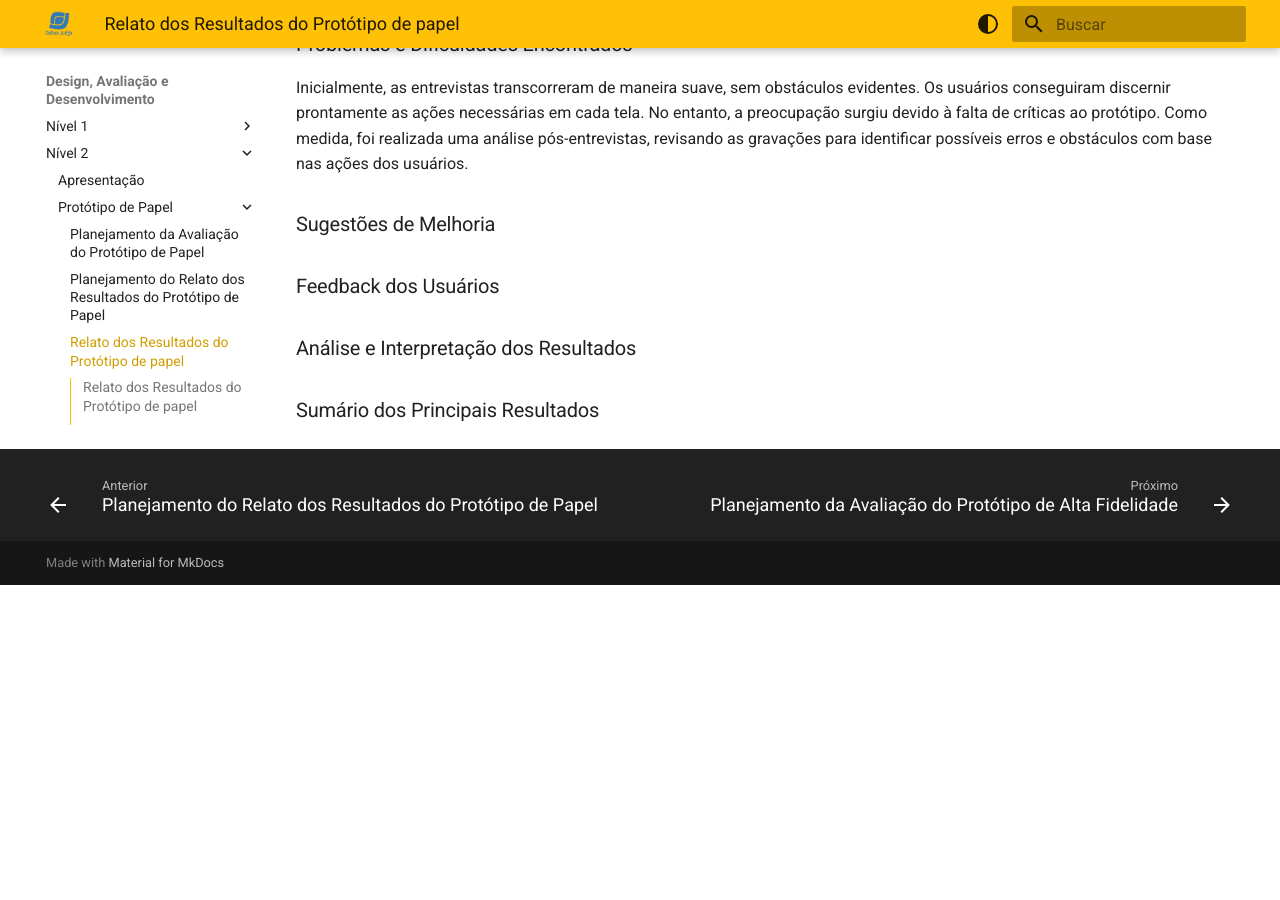
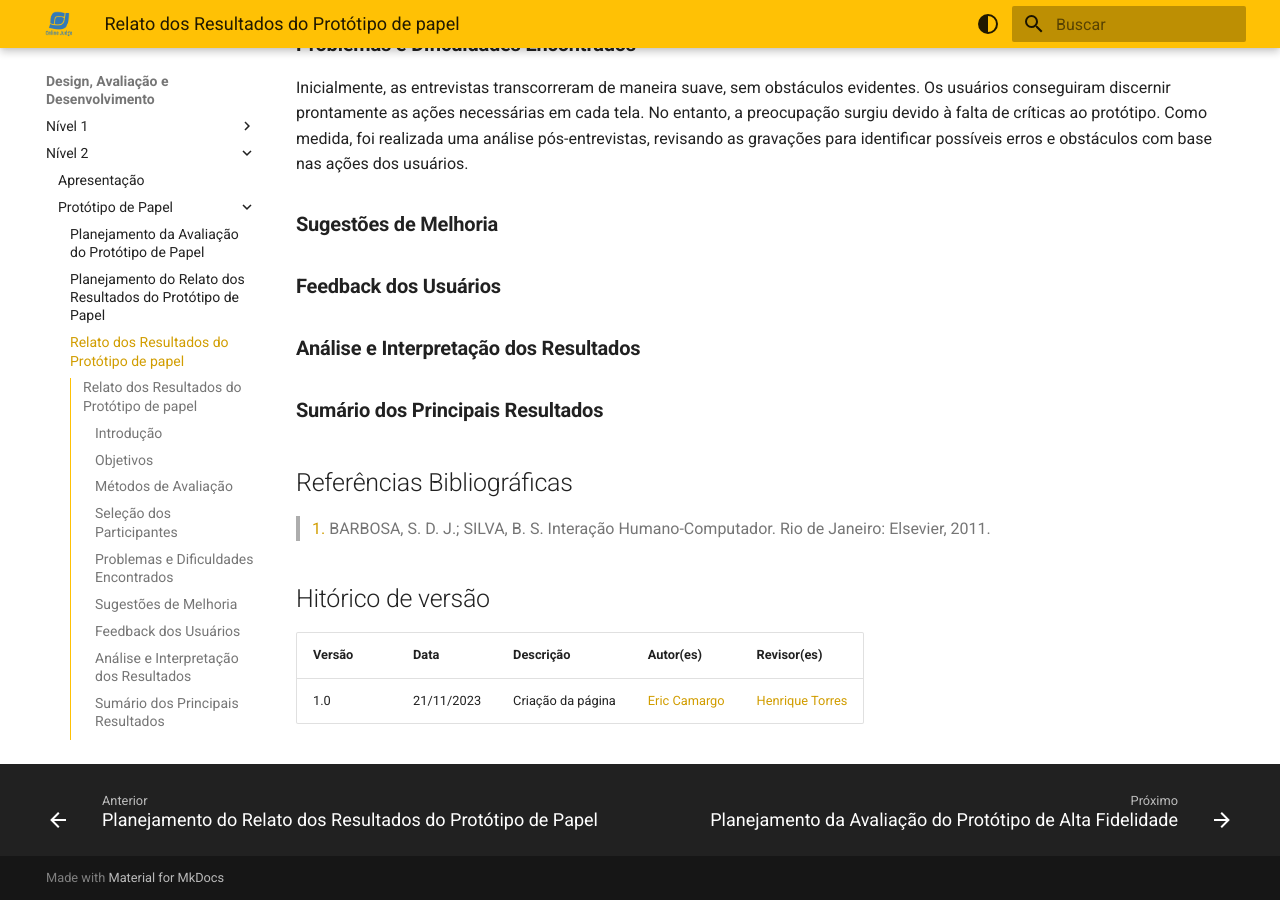
Before and after one commit to Interacao-Humano-Computador/2023.2-OnlineJudge, an MkDocs documentation site: the page built from docs/quarta-entrega/nivel2/relato-dos-resultados-do-protótipo-de-papel.md, in a window 1280 px wide and 900 px high, scrolled down 962 px. Built offline with MkDocs 1.6.1 and Material for MkDocs 9.7.7, drawn with Linux system fonts in a browser that asks for light colours; before the commit the page ends 1547 px from its top, so only the background shows below that.

Commit message:
adicionando o conteúdo da pagina

```diff
--- a/docs/quarta-entrega/nivel2/relato-dos-resultados-do-protótipo-de-papel.md
+++ b/docs/quarta-entrega/nivel2/relato-dos-resultados-do-protótipo-de-papel.md
@@ -1,10 +1,10 @@
 ## Relato dos Resultados do Protótipo de papel
 
-### Introdução
+### **Introdução**
 
 Esse artefato serve para registrar as descobertas feitas ao avaliar o modelo inicial no papel. Serão abordados os tópicos referidos no planejamento dos relatos dos resultados
 
-### Objetivos
+### **Objetivos**
 
 A avaliação teve como propósito analisar as reações de usuários reais para ajustar os fluxos e ações, considerando também a organização de elementos na página, como a barra de pesquisa e a disposição dos eventos. Os objetivos incluem garantir conformidade com padrões, comparar ideias de design, e identificar problemas na interação e interface. Ao analisar a avaliação, é essencial responder às seguintes perguntas para avaliar o alcance dos objetivos propostos.
 
@@ -14,22 +14,31 @@ A avaliação teve como propósito analisar as reações de usuários reais para
 	•	Foi possível identificar ideias principais de design?
 
 
-### Métodos de Avaliação
+### **Métodos de Avaliação**
 
 Foram conduzidas sete entrevistas, iniciando cada uma com a apresentação do termo de consentimento, enfatizando a gravação e sua possível publicação. As entrevistas ocorreram presencialmente, seguindo o método delineado no planejamento. A preparação precedeu a coleta de dados. Antes da interação com o protótipo de papel, o entrevistador orientou as ações do participante, solicitando que narrasse em voz alta suas ações.
 
-### Seleção dos Participantes
+### **Seleção dos Participantes**
 
 Participaram quatorze pessoas, divididas igualmente entre sete entrevistadores e sete usuários. A escolha desse número foi motivada pela ausência de problemas relatados com um menor número de entrevistas, conforme planejado. A seleção dos participantes considerou o perfil de usuários, com idades entre 20 e 35 anos, caracterizados como entusiastas da tecnologia.
 
-### Problemas e Dificuldades Encontrados
+### **Problemas e Dificuldades Encontrados**
 
 Inicialmente, as entrevistas transcorreram de maneira suave, sem obstáculos evidentes. Os usuários conseguiram discernir prontamente as ações necessárias em cada tela. No entanto, a preocupação surgiu devido à falta de críticas ao protótipo. Como medida, foi realizada uma análise pós-entrevistas, revisando as gravações para identificar possíveis erros e obstáculos com base nas ações dos usuários.
 
-### Sugestões de Melhoria
+### **Sugestões de Melhoria**
 
-### Feedback dos Usuários
+### **Feedback dos Usuários**
 
-### Análise e Interpretação dos Resultados
+### **Análise e Interpretação dos Resultados**
 
-### Sumário dos Principais Resultados
+### **Sumário dos Principais Resultados**
+
+## Referências Bibliográficas
+> <a id="REF1" href="#anchor_1">1.</a> BARBOSA, S. D. J.; SILVA, B. S. Interação Humano-Computador. Rio de Janeiro: Elsevier, 2011.
+
+## Hitórico de versão
+
+| Versão | Data       | Descrição                    | Autor(es)                                                                                         | Revisor(es)                                 |
+| ------ | ---------- | ---------------------------- | ------------------------------------------------------------------------------------------------- | ------------------------------------------- |
+| 1.0    | 21/11/2023 | Criação da página  | [Eric Camargo](https://github.com/ericcs10) | [Henrique Torres](https://github.com/henriqtorresl) |
```
